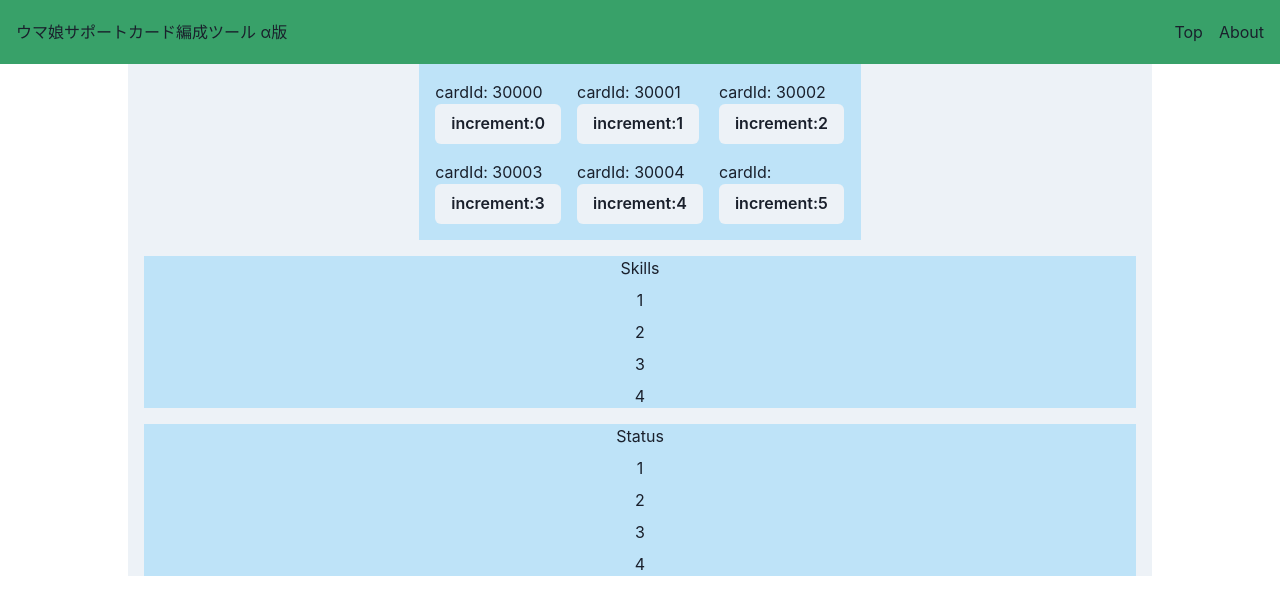
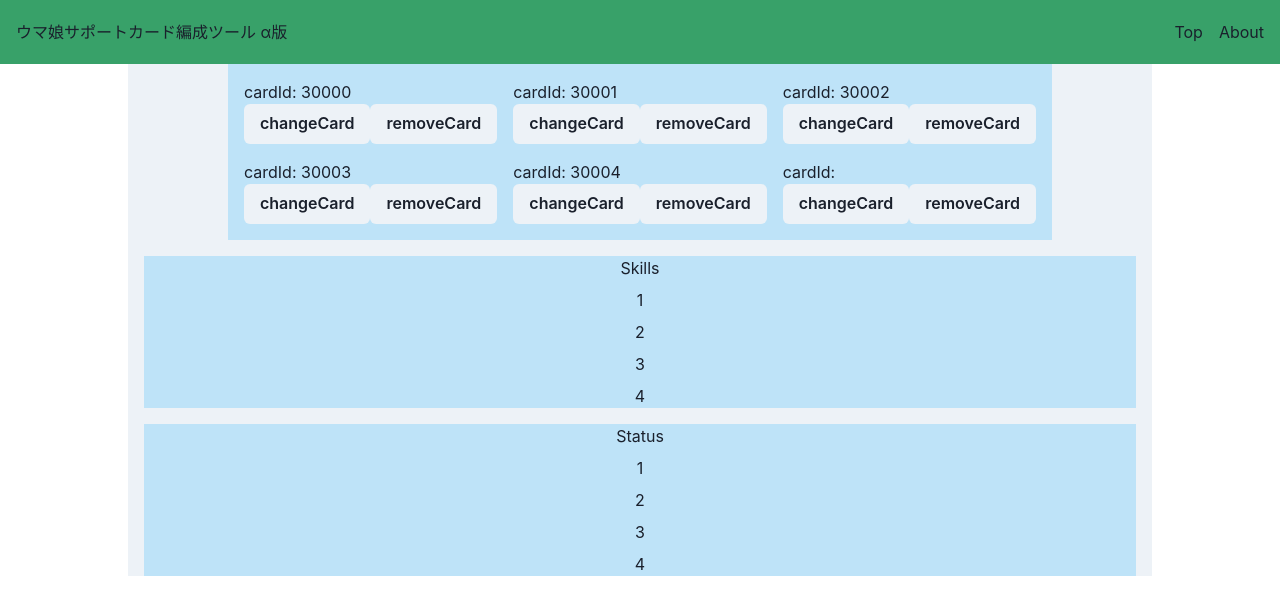
Before and after one commit to y4shiro/uma-card-deck-tools, a Next.js app: page / in a window 1280 px wide. Shown: the top 614 px of the page. Built offline with nearby package versions, Linux system fonts and the light colour scheme.

Commit message:
feat: cardDeckSlice にカードスロットを個別に更新する changeCard reducer を実装

```diff
--- a/src/features/Support/CardDeck/cardDeckSlice.ts
+++ b/src/features/Support/CardDeck/cardDeckSlice.ts
@@ -17,12 +17,17 @@ export const cardDeckSlice = createSlice({
   name: 'cardDeck',
   initialState,
   reducers: {
+    changeCard: (state, action: PayloadAction<cardSlotType>) => {
+      const { slotId, cardId } = action.payload;
+      state[slotId] = { slotId, cardId };
+    },
     removeCard: (state, action: PayloadAction<{ slotId: SlotId }>) => {
-      state[action.payload.slotId] = { slotId: action.payload.slotId, cardId: null };
+      const { slotId } = action.payload;
+      state[slotId] = { slotId, cardId: null };
     },
   },
 });
 
-export const { removeCard } = cardDeckSlice.actions;
+export const { changeCard, removeCard } = cardDeckSlice.actions;
 // export const selectDeck = (state: RootState) => state.cardDeck;
 export default cardDeckSlice.reducer;
--- a/src/features/Support/CardDeck/index.tsx
+++ b/src/features/Support/CardDeck/index.tsx
@@ -1,12 +1,17 @@
 import { Box, Button, Grid, Text } from '@chakra-ui/react';
 import { useDispatch, useSelector } from 'react-redux';
 
-import { removeCard, SlotId } from './cardDeckSlice';
+import { changeCard, removeCard, SlotId } from './cardDeckSlice';
 import { RootState } from '@/app/store';
 
 const CardDeck = (): JSX.Element => {
   const deck = useSelector((state: RootState) => state.cardDeck);
   const dispatch = useDispatch();
+
+  const changeHandler = (slotId: SlotId, cardId?: number) => {
+    console.log('clicked change');
+    dispatch(changeCard({ slotId, cardId: 99999 }));
+  };
 
   const removeHandler = (slotId: SlotId) => {
     dispatch(removeCard({ slotId }));
@@ -18,7 +23,8 @@ const CardDeck = (): JSX.Element => {
         {deck.map((d, index) => (
           <Box w='100%' h='100%' key={index}>
             <Text>cardId: {d.cardId}</Text>
-            <Button onClick={() => removeHandler(d.slotId)}>increment:{index}</Button>
+            <Button onClick={() => changeHandler(d.slotId)}>changeCard</Button>
+            <Button onClick={() => removeHandler(d.slotId)}>removeCard</Button>
           </Box>
         ))}
       </Grid>
```
